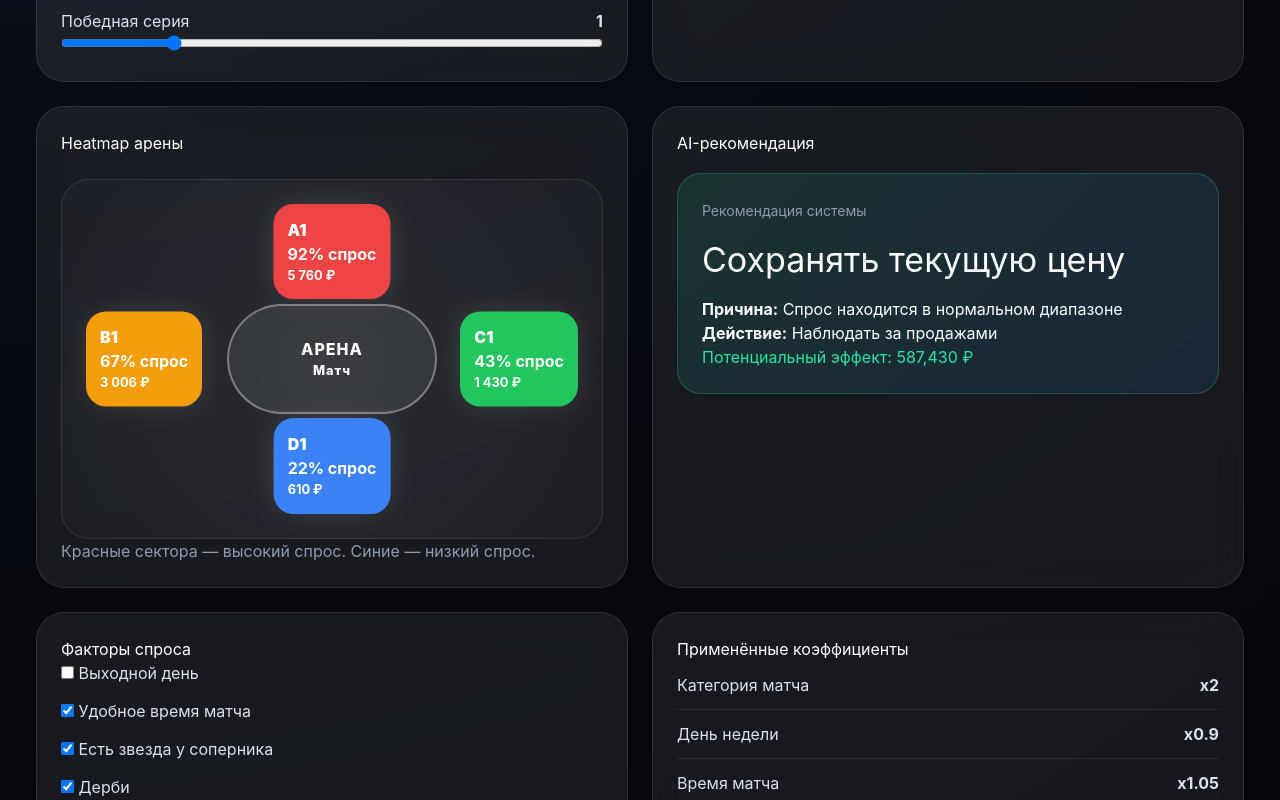
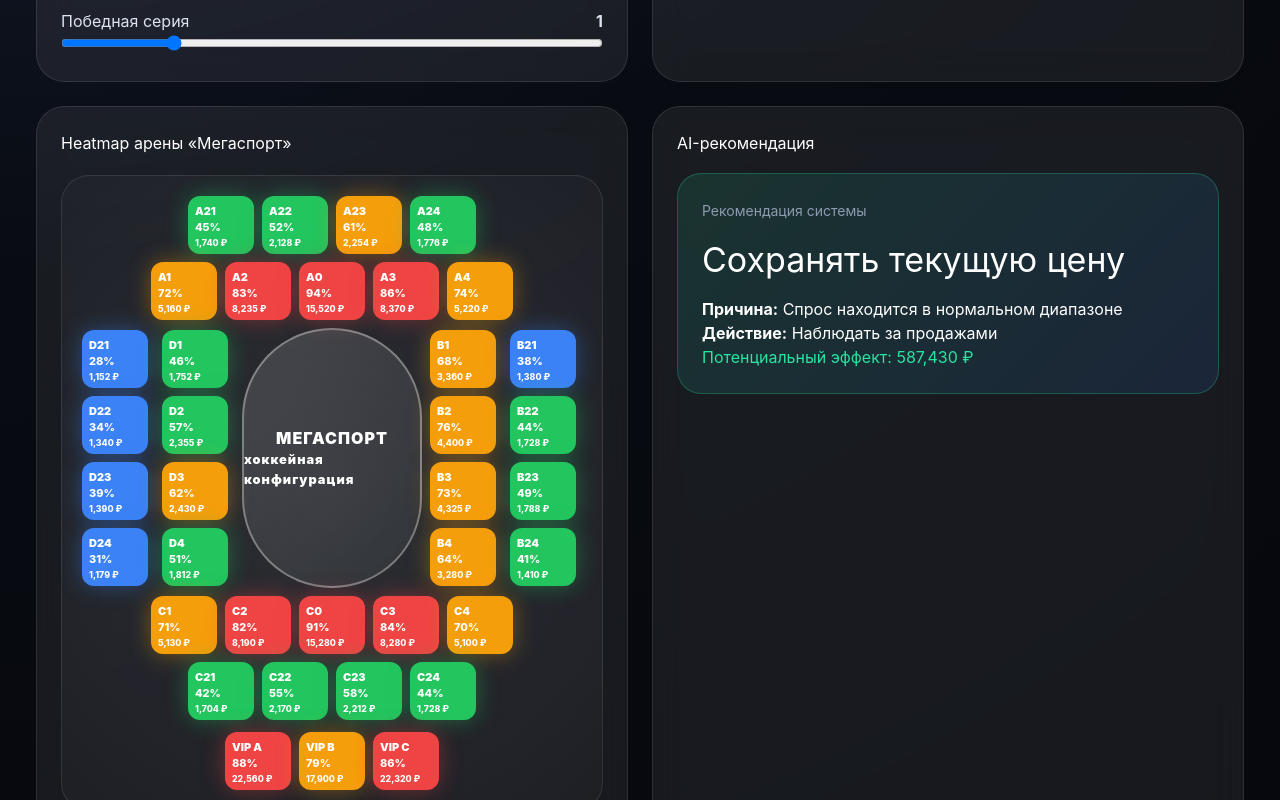
Before and after one commit to zhxvzh9vs2-arch/pricing-demo, a Next.js app: page / in a window 1280 px wide. Shown: the part 940-1740 px from the top of the page. Built offline with nearby package versions, Linux system fonts and the light colour scheme.

Commit message:
Update page.tsx

```diff
--- a/app/page.tsx
+++ b/app/page.tsx
@@ -6,17 +6,6 @@
   { id: 1, name: "Премиум центр", base: 3000 },
   { id: 6, name: "Стандарт", base: 1000 },
   { id: 14, name: "Эконом", base: 450 },
-];
-
-const сектораАрены = [
-  { name: "A1", demand: 92, base: 3000 },
-  { name: "A2", demand: 84, base: 2500 },
-  { name: "B1", demand: 67, base: 1800 },
-  { name: "B2", demand: 58, base: 1500 },
-  { name: "C1", demand: 43, base: 1000 },
-  { name: "C2", demand: 35, base: 800 },
-  { name: "D1", demand: 22, base: 500 },
-  { name: "D2", demand: 18, base: 450 },
 ];
 
 export default function Home() {
@@ -162,9 +151,19 @@
       </section>
 
       <section style={styles.kpiGrid}>
-        <Kpi title="Базовая выручка" value={`${результат.выручкаФикс.toLocaleString()} ₽`} />
-        <Kpi title="Динамическая выручка" value={`${результат.выручкаДинамическая.toLocaleString()} ₽`} />
-        <Kpi title="Дополнительная выручка" value={`${результат.дополнительнаяВыручка.toLocaleString()} ₽`} highlight />
+        <Kpi
+          title="Базовая выручка"
+          value={`${результат.выручкаФикс.toLocaleString()} ₽`}
+        />
+        <Kpi
+          title="Динамическая выручка"
+          value={`${результат.выручкаДинамическая.toLocaleString()} ₽`}
+        />
+        <Kpi
+          title="Дополнительная выручка"
+          value={`${результат.дополнительнаяВыручка.toLocaleString()} ₽`}
+          highlight
+        />
         <Kpi title="Продано билетов" value={`${продано}%`} />
       </section>
 
@@ -196,11 +195,39 @@
             <option value={3}>3 категория — низкий спрос</option>
           </select>
 
-          <Slider label="Продано билетов" value={продано} max={100} setValue={setПродано} suffix="%" />
-          <Slider label="Дней до матча" value={днейДоМатча} max={60} setValue={setДнейДоМатча} />
-          <Slider label="Место команды" value={местоКоманды} min={1} max={12} setValue={setМестоКоманды} />
-          <Slider label="Место соперника" value={местоСоперника} min={1} max={12} setValue={setМестоСоперника} />
-          <Slider label="Победная серия" value={победнаяСерия} max={5} setValue={setПобеднаяСерия} />
+          <Slider
+            label="Продано билетов"
+            value={продано}
+            max={100}
+            setValue={setПродано}
+            suffix="%"
+          />
+          <Slider
+            label="Дней до матча"
+            value={днейДоМатча}
+            max={60}
+            setValue={setДнейДоМатча}
+          />
+          <Slider
+            label="Место команды"
+            value={местоКоманды}
+            min={1}
+            max={12}
+            setValue={setМестоКоманды}
+          />
+          <Slider
+            label="Место соперника"
+            value={местоСоперника}
+            min={1}
+            max={12}
+            setValue={setМестоСоперника}
+          />
+          <Slider
+            label="Победная серия"
+            value={победнаяСерия}
+            max={5}
+            setValue={setПобеднаяСерия}
+          />
         </div>
 
         <div style={styles.panel}>
@@ -230,65 +257,119 @@
 
       <section style={styles.grid}>
         <div style={styles.panel}>
-          <h3>Heatmap арены</h3>
+          <h3>Heatmap арены «Мегаспорт»</h3>
 
-          <div style={styles.arenaMap}>
-  <div
-    style={{
-      ...styles.arenaSector,
-      ...styles.topSector,
-      background: "#ef4444",
-    }}
-  >
-    <b>A1</b>
-    <span>92% спрос</span>
-    <small>5 760 ₽</small>
+          <div style={styles.megasportMap}>
+            <div style={styles.mapRow}>
+              {["A21", "A22", "A23", "A24"].map((s, i) => (
+                <Sector
+                  key={s}
+                  name={s}
+                  demand={[45, 52, 61, 48][i]}
+                  base={[1200, 1400, 1400, 1200][i]}
+                />
+              ))}
             </div>
 
-  <div
-    style={{
-      ...styles.arenaSector,
-      ...styles.leftSector,
-      background: "#f59e0b",
-    }}
-  >
-    <b>B1</b>
-    <span>67% спрос</span>
-    <small>3 006 ₽</small>
+            <div style={styles.mapRow}>
+              {["A1", "A2", "A0", "A3", "A4"].map((s, i) => (
+                <Sector
+                  key={s}
+                  name={s}
+                  demand={[72, 83, 94, 86, 74][i]}
+                  base={[3000, 4500, 8000, 4500, 3000][i]}
+                />
+              ))}
             </div>
 
-  <div style={styles.ice}>
-    <span>АРЕНА</span>
-    <small>Матч</small>
+            <div style={styles.middleArena}>
+              <div style={styles.sideColumn}>
+                {["D21", "D22", "D23", "D24"].map((s, i) => (
+                  <Sector
+                    key={s}
+                    name={s}
+                    demand={[28, 34, 39, 31][i]}
+                    base={[900, 1000, 1000, 900][i]}
+                  />
+                ))}
               </div>
 
-  <div
-    style={{
-      ...styles.arenaSector,
-      ...styles.rightSector,
-      background: "#22c55e",
-    }}
-  >
-    <b>C1</b>
-    <span>43% спрос</span>
-    <small>1 430 ₽</small>
+              <div style={styles.sideColumn}>
+                {["D1", "D2", "D3", "D4"].map((s, i) => (
+                  <Sector
+                    key={s}
+                    name={s}
+                    demand={[46, 57, 62, 51][i]}
+                    base={[1200, 1500, 1500, 1200][i]}
+                  />
+                ))}
               </div>
 
-  <div
-    style={{
-      ...styles.arenaSector,
-      ...styles.bottomSector,
-      background: "#3b82f6",
-    }}
-  >
-    <b>D1</b>
-    <span>22% спрос</span>
-    <small>610 ₽</small>
+              <div style={styles.iceRink}>
+                <span>МЕГАСПОРТ</span>
+                <small>хоккейная конфигурация</small>
+              </div>
+
+              <div style={styles.sideColumn}>
+                {["B1", "B2", "B3", "B4"].map((s, i) => (
+                  <Sector
+                    key={s}
+                    name={s}
+                    demand={[68, 76, 73, 64][i]}
+                    base={[2000, 2500, 2500, 2000][i]}
+                  />
+                ))}
+              </div>
+
+              <div style={styles.sideColumn}>
+                {["B21", "B22", "B23", "B24"].map((s, i) => (
+                  <Sector
+                    key={s}
+                    name={s}
+                    demand={[38, 44, 49, 41][i]}
+                    base={[1000, 1200, 1200, 1000][i]}
+                  />
+                ))}
+              </div>
+            </div>
+
+            <div style={styles.mapRow}>
+              {["C1", "C2", "C0", "C3", "C4"].map((s, i) => (
+                <Sector
+                  key={s}
+                  name={s}
+                  demand={[71, 82, 91, 84, 70][i]}
+                  base={[3000, 4500, 8000, 4500, 3000][i]}
+                />
+              ))}
+            </div>
+
+            <div style={styles.mapRow}>
+              {["C21", "C22", "C23", "C24"].map((s, i) => (
+                <Sector
+                  key={s}
+                  name={s}
+                  demand={[42, 55, 58, 44][i]}
+                  base={[1200, 1400, 1400, 1200][i]}
+                />
+              ))}
+            </div>
+
+            <div style={styles.vipRow}>
+              {["VIP A", "VIP B", "VIP C"].map((s, i) => (
+                <Sector
+                  key={s}
+                  name={s}
+                  demand={[88, 79, 86][i]}
+                  base={[12000, 10000, 12000][i]}
+                />
+              ))}
             </div>
           </div>
 
           <p style={styles.hint}>
-            Красные сектора — высокий спрос. Синие — низкий спрос.
+            Цвет показывает уровень спроса по сектору: красный — высокий спрос,
+            синий — низкий.
           </p>
         </div>
 
@@ -322,9 +403,21 @@
         <div style={styles.panel}>
           <h3>Факторы спроса</h3>
 
-          <Check text="Выходной день" checked={выходнойДень} setChecked={setВыходнойДень} />
-          <Check text="Удобное время матча" checked={удобноеВремя} setChecked={setУдобноеВремя} />
-          <Check text="Есть звезда у соперника" checked={естьЗвезда} setChecked={setЕстьЗвезда} />
+          <Check
+            text="Выходной день"
+            checked={выходнойДень}
+            setChecked={setВыходнойДень}
+          />
+          <Check
+            text="Удобное время матча"
+            checked={удобноеВремя}
+            setChecked={setУдобноеВремя}
+          />
+          <Check
+            text="Есть звезда у соперника"
+            checked={естьЗвезда}
+            setChecked={setЕстьЗвезда}
+          />
           <Check text="Дерби" checked={дерби} setChecked={setДерби} />
         </div>
 
@@ -340,6 +433,41 @@
         </div>
       </section>
     </main>
+  );
+}
+
+function Sector({
+  name,
+  demand,
+  base,
+}: {
+  name: string;
+  demand: number;
+  base: number;
+}) {
+  const color =
+    demand > 80
+      ? "#ef4444"
+      : demand > 60
+      ? "#f59e0b"
+      : demand > 40
+      ? "#22c55e"
+      : "#3b82f6";
+
+  const price = Math.round(base * (1 + demand / 100));
+
+  return (
+    <div
+      style={{
+        ...styles.megasportSector,
+        background: color,
+        boxShadow: `0 0 22px ${color}66`,
+      }}
+    >
+      <b>{name}</b>
+      <span>{demand}%</span>
+      <small>{price.toLocaleString()} ₽</small>
+    </div>
   );
 }
 
@@ -545,21 +673,62 @@
   hint: {
     color: "#8e9bb0",
   },
-  arena: {
+  megasportMap: {
+    marginTop: 20,
+    padding: 20,
+    borderRadius: 28,
+    background:
+      "radial-gradient(circle at center, rgba(255,255,255,0.09), rgba(255,255,255,0.025))",
+    border: "1px solid rgba(255,255,255,0.1)",
+  },
+  mapRow: {
+    display: "flex",
+    justifyContent: "center",
+    gap: 8,
+    marginBottom: 8,
+  },
+  middleArena: {
     display: "grid",
-    gridTemplateColumns: "repeat(4, 1fr)",
-    gap: 14,
-    marginTop: 20,
+    gridTemplateColumns: "72px 72px 1fr 72px 72px",
+    gap: 8,
+    alignItems: "center",
+    margin: "8px 0",
   },
-  sector: {
-    minHeight: 95,
-    borderRadius: 18,
-    padding: 16,
+  sideColumn: {
+    display: "grid",
+    gap: 8,
+  },
+  iceRink: {
+    minHeight: 260,
+    borderRadius: 120,
+    border: "2px solid rgba(255,255,255,0.35)",
+    background:
+      "linear-gradient(135deg, rgba(255,255,255,0.14), rgba(255,255,255,0.04))",
+    display: "flex",
+    flexDirection: "column",
+    alignItems: "center",
+    justifyContent: "center",
+    color: "#fff",
+    fontWeight: 900,
+    letterSpacing: "1px",
+  },
+  megasportSector: {
+    width: 66,
+    height: 58,
+    borderRadius: 12,
+    padding: 7,
     display: "flex",
     flexDirection: "column",
     justifyContent: "space-between",
     color: "#fff",
-    fontWeight: 700,
+    fontWeight: 800,
+    fontSize: 11,
+  },
+  vipRow: {
+    display: "flex",
+    justifyContent: "center",
+    gap: 8,
+    marginTop: 12,
   },
   aiBox: {
     marginTop: 18,
@@ -572,72 +741,6 @@
   aiTitle: {
     fontSize: 34,
     margin: "12px 0",
-  },arenaMap: {
-  position: "relative",
-  height: 360,
-  marginTop: 24,
-  borderRadius: 28,
-  background:
-    "radial-gradient(circle, rgba(255,255,255,0.08), rgba(255,255,255,0.02))",
-  border: "1px solid rgba(255,255,255,0.1)",
-  overflow: "hidden",
-},
-
-ice: {
-  position: "absolute",
-  left: "50%",
-  top: "50%",
-  transform: "translate(-50%, -50%)",
-  width: 210,
-  height: 110,
-  borderRadius: 60,
-  border: "2px solid rgba(255,255,255,0.35)",
-  background: "rgba(255,255,255,0.08)",
-  display: "flex",
-  flexDirection: "column",
-  alignItems: "center",
-  justifyContent: "center",
-  color: "#fff",
-  fontWeight: 800,
-  letterSpacing: "1px",
-},
-
-arenaSector: {
-  position: "absolute",
-  padding: 14,
-  borderRadius: 20,
-  minWidth: 115,
-  minHeight: 72,
-  display: "flex",
-  flexDirection: "column",
-  justifyContent: "space-between",
-  color: "#fff",
-  fontWeight: 700,
-  boxShadow: "0 0 30px rgba(255,255,255,0.12)",
-},
-
-topSector: {
-  left: "50%",
-  top: 24,
-  transform: "translateX(-50%)",
-},
-
-bottomSector: {
-  left: "50%",
-  bottom: 24,
-  transform: "translateX(-50%)",
-},
-
-leftSector: {
-  left: 24,
-  top: "50%",
-  transform: "translateY(-50%)",
-},
-
-rightSector: {
-  right: 24,
-  top: "50%",
-  transform: "translateY(-50%)",
   },
   check: {
     display: "block",
```
Lines whose indentation alone changed are shown as unchanged.
